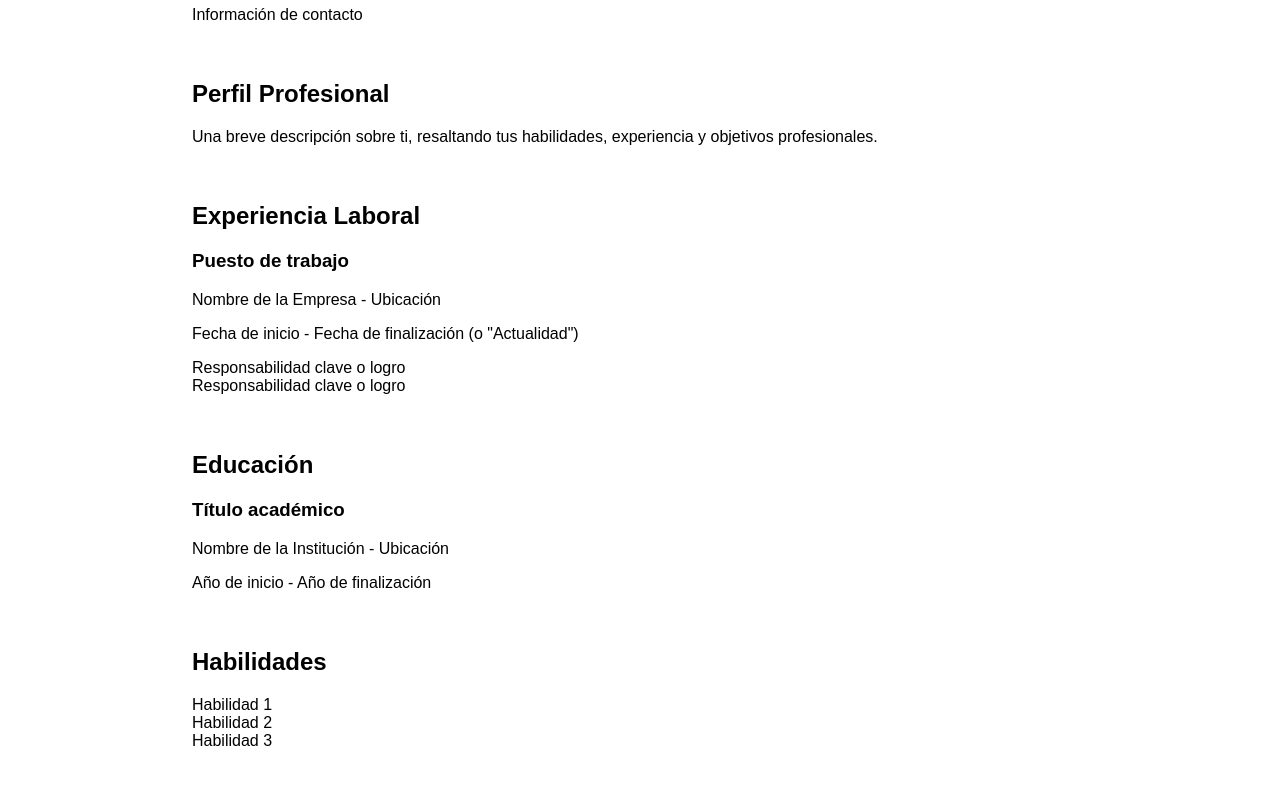
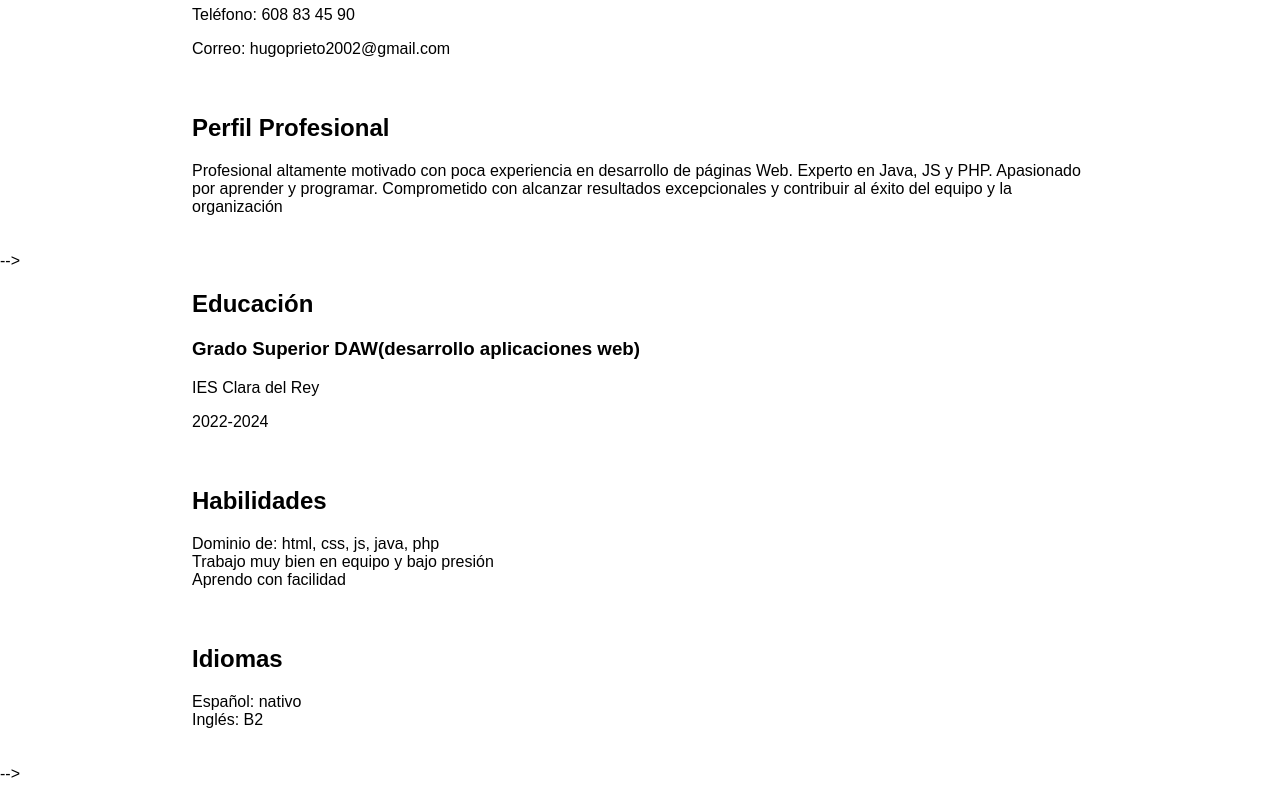
Before and after one commit to HugoPrieto1/huwito.github.io, a plain HTML site: page index.html in a window 1280 px wide. Shown: the part 72-864 px from the top of the page. Drawn offline with Linux system fonts and the light colour scheme.

Commit message:
Update index.html

```diff
--- a/index.html
+++ b/index.html
@@ -34,16 +34,18 @@ ul {
 </head>
 <body>
     <header>
-        <h1>Tu Nombre Completo</h1>
-        <p>Información de contacto</p>
+        <h1>Hugo Prieto Pizarro</h1>
+        <p>Teléfono: 608 83 45 90</p>
+        <p>Correo: hugoprieto2002@gmail.com</p>
     </header>
 
     <section class="profile">
         <h2>Perfil Profesional</h2>
-        <p>Una breve descripción sobre ti, resaltando tus habilidades, experiencia y objetivos profesionales.</p>
+        <p>Profesional altamente motivado con poca experiencia en desarrollo de páginas Web.
+            Experto en Java, JS y PHP. Apasionado por aprender y programar. Comprometido con alcanzar resultados excepcionales y contribuir al éxito del equipo y la organización</p>
     </section>
 
-    <section class="experience">
+<!--     <section class="experience">
         <h2>Experiencia Laboral</h2>
         <ul>
             <li>
@@ -57,15 +59,15 @@ ul {
             </li>
             <!-- Repite este bloque para cada experiencia laboral -->
         </ul>
-    </section>
+    </section> -->
 
     <section class="education">
         <h2>Educación</h2>
         <ul>
             <li>
-                <h3>Título académico</h3>
-                <p>Nombre de la Institución - Ubicación</p>
-                <p>Año de inicio - Año de finalización</p>
+                <h3>Grado Superior DAW(desarrollo aplicaciones web)</h3>
+                <p>IES Clara del Rey</p>
+                <p>2022-2024</p>
             </li>
             <!-- Repite este bloque para cada título académico -->
         </ul>
@@ -74,9 +76,9 @@ ul {
     <section class="skills">
         <h2>Habilidades</h2>
         <ul>
-            <li>Habilidad 1</li>
-            <li>Habilidad 2</li>
-            <li>Habilidad 3</li>
+            <li>Dominio de: html, css, js, java, php</li>
+            <li>Trabajo muy bien en equipo y bajo presión</li>
+            <li>Aprendo con facilidad</li>
             <!-- Agrega más habilidades según sea necesario -->
         </ul>
     </section>
@@ -84,16 +86,16 @@ ul {
     <section class="languages">
         <h2>Idiomas</h2>
         <ul>
-            <li>Idioma 1 - Nivel</li>
-            <li>Idioma 2 - Nivel</li>
+            <li>Español: nativo</li>
+            <li>Inglés: B2</li>
             <!-- Agrega más idiomas según sea necesario -->
         </ul>
     </section>
 
-    <section class="references">
+<!--     <section class="references">
         <h2>Referencias</h2>
         <p>Nombre del referente - Posición - Información de contacto</p>
         <!-- Repite este bloque para cada referencia -->
-    </section>
+    </section> -->
 </body>
 </html>
```
